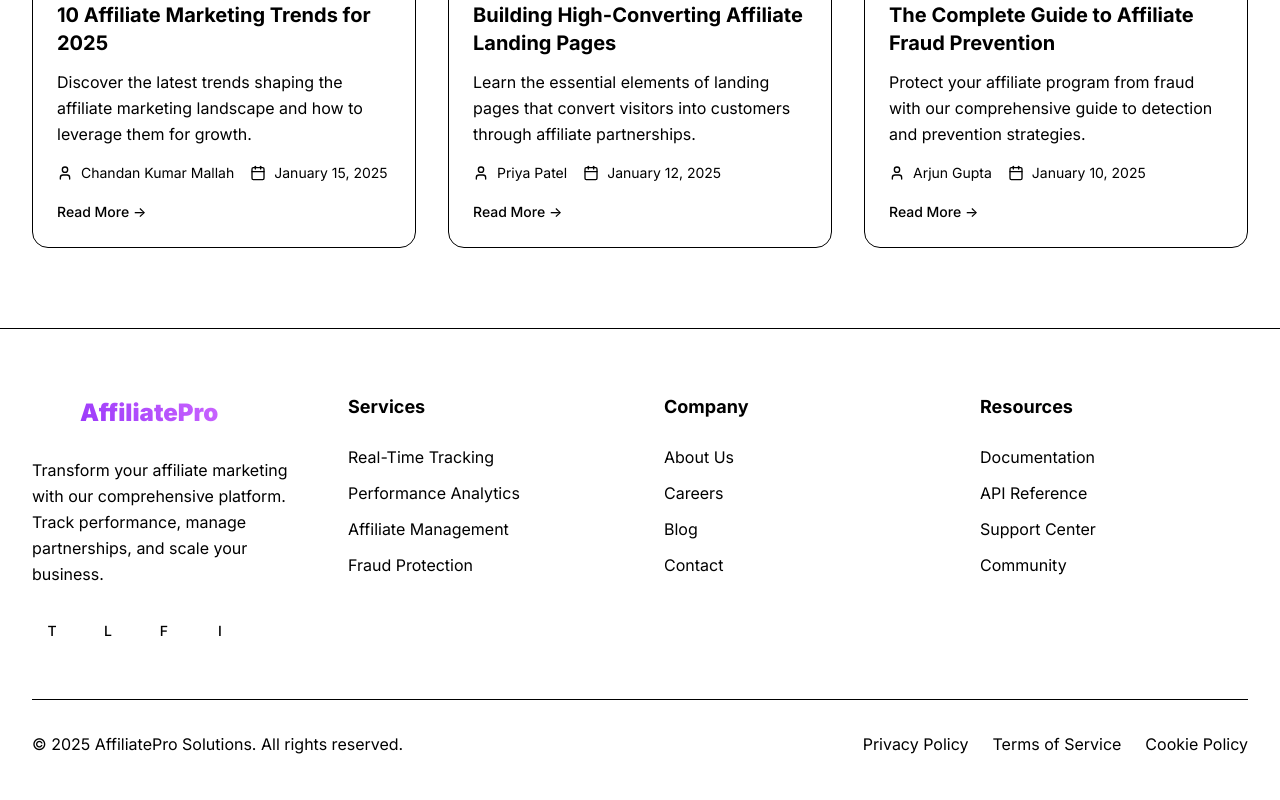
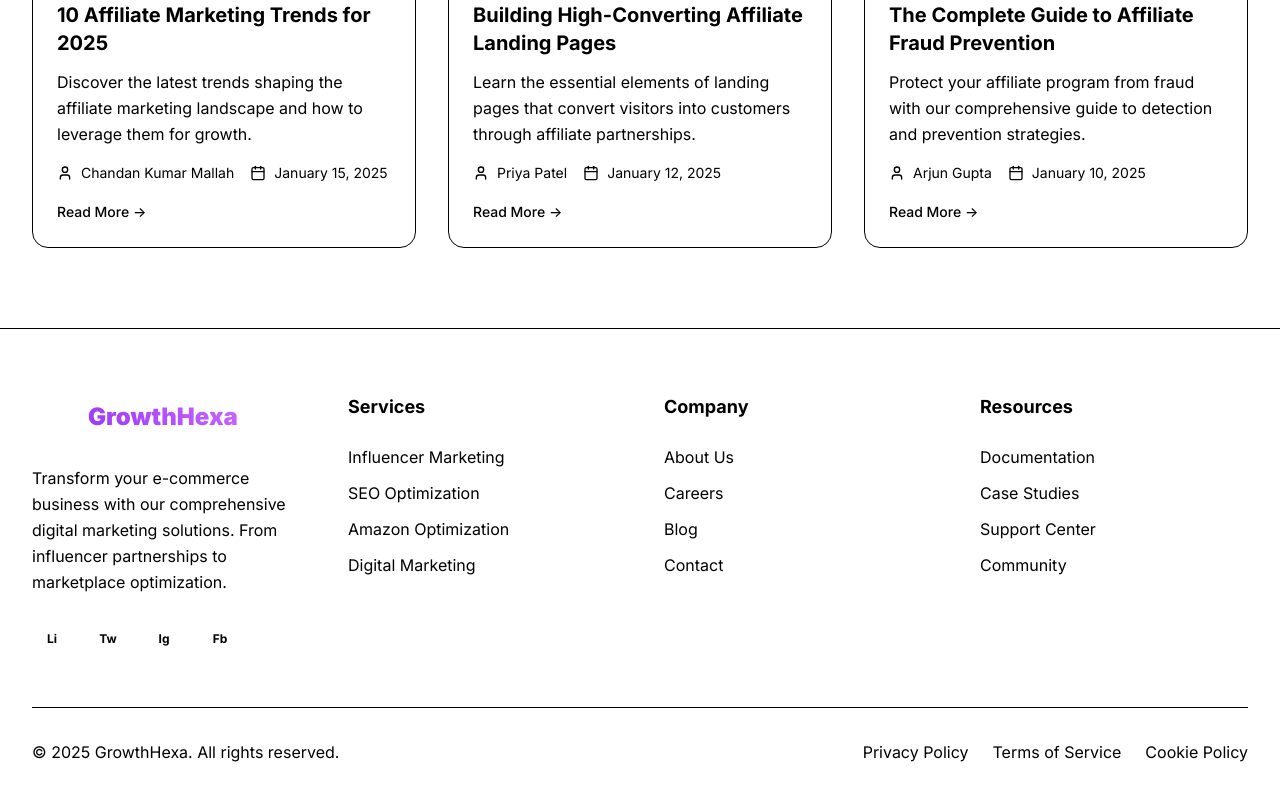
Before and after one commit to chetanmallah/afiliate_website, a React (Vite) app: page /blog in a window 1280 px wide. Shown: the part 657-1457 px from the top of the page. Built offline with nearby package versions, Linux system fonts and the light colour scheme.

Commit message:
Fix Navigation, Update Branding, and Improve Footer

```diff
--- a/index.html
+++ b/index.html
@@ -3,31 +3,31 @@
   <head>
     <meta charset="UTF-8" />
     <link rel="icon" type="image/png" href="/logo.png" />
-    <link rel="canonical" href="https://affiliatepro.com" />
+    <link rel="canonical" href="https://growthhexa.com" />
     <meta name="viewport" content="width=device-width, initial-scale=1.0" />
-    <title>AffiliatePro Solutions - Advanced Affiliate Marketing Platform</title>
-    <meta name="description" content="Transform your affiliate marketing with our comprehensive platform. Track performance, manage partnerships, and scale your affiliate business with enterprise-grade tools." />
-    <meta name="keywords" content="affiliate marketing platform, affiliate tracking, performance marketing, affiliate management, digital marketing tools" />
+    <title>GrowthHexa - E-commerce & Digital Marketing Growth Solutions</title>
+    <meta name="description" content="Transform your e-commerce business with our comprehensive digital marketing solutions. Influencer marketing, SEO optimization, Amazon listing management, and more." />
+    <meta name="keywords" content="e-commerce growth, digital marketing, influencer marketing, SEO optimization, Amazon listing, Flipkart management" />
     <meta name="robots" content="index, follow" />
-    <meta name="author" content="AffiliatePro Solutions" />
+    <meta name="author" content="GrowthHexa" />
 
     <!-- Open Graph / Facebook -->
     <meta property="og:type" content="website" />
-    <meta property="og:url" content="https://affiliatepro.com" />
-    <meta property="og:title" content="AffiliatePro Solutions - Advanced Affiliate Marketing Platform" />
-    <meta property="og:description" content="Transform your affiliate marketing with our comprehensive platform. Track performance, manage partnerships, and scale your affiliate business with enterprise-grade tools." />
+    <meta property="og:url" content="https://growthhexa.com" />
+    <meta property="og:title" content="GrowthHexa - E-commerce & Digital Marketing Growth Solutions" />
+    <meta property="og:description" content="Transform your e-commerce business with our comprehensive digital marketing solutions. Influencer marketing, SEO optimization, Amazon listing management, and more." />
     <meta property="og:image" content="/logo.png" />
-    <meta property="og:site_name" content="AffiliatePro Solutions" />
+    <meta property="og:site_name" content="GrowthHexa" />
 
     <!-- Twitter -->
     <meta property="twitter:card" content="summary_large_image" />
-    <meta property="twitter:url" content="https://affiliatepro.com" />
-    <meta property="twitter:title" content="AffiliatePro Solutions - Advanced Affiliate Marketing Platform" />
-    <meta property="twitter:description" content="Transform your affiliate marketing with our comprehensive platform. Track performance, manage partnerships, and scale your affiliate business with enterprise-grade tools." />
+    <meta property="twitter:url" content="https://growthhexa.com" />
+    <meta property="twitter:title" content="GrowthHexa - E-commerce & Digital Marketing Growth Solutions" />
+    <meta property="twitter:description" content="Transform your e-commerce business with our comprehensive digital marketing solutions. Influencer marketing, SEO optimization, Amazon listing management, and more." />
     <meta property="twitter:image" content="/logo.png" />
 
     <!-- Additional SEO -->
-    <meta name="theme-color" content="#3B82F6" />
+    <meta name="theme-color" content="#8B5CF6" />
     <link rel="preconnect" href="https://fonts.googleapis.com">
     <link rel="preconnect" href="https://fonts.gstatic.com" crossorigin>
     <link href="https://fonts.googleapis.com/css2?family=Inter:wght@300;400;500;600;700;800;900&display=swap" rel="stylesheet">
--- a/src/components/Footer.tsx
+++ b/src/components/Footer.tsx
@@ -4,33 +4,56 @@ export default function Footer() {
   const [, setLocation] = useLocation();
 
   const handleNavigation = (path: string) => {
-    setLocation(path);
-    window.scrollTo({ top: 0, behavior: 'smooth' });
+    if (path.startsWith('#')) {
+      // If we're not on home page, go to home first
+      if (window.location.pathname !== '/') {
+        setLocation('/');
+        setTimeout(() => {
+          const element = document.getElementById(path.substring(1));
+          if (element) {
+            element.scrollIntoView({ behavior: "smooth" });
+          }
+        }, 100);
+      } else {
+        const element = document.getElementById(path.substring(1));
+        if (element) {
+          element.scrollIntoView({ behavior: "smooth" });
+        }
+      }
+    } else {
+      setLocation(path);
+      window.scrollTo({ top: 0, behavior: 'smooth' });
+    }
   };
 
   return (
-    <footer className="bg-background border-t border-border py-16">
+    <footer className="bg-gradient-to-br from-primary/5 via-background to-accent/5 border-t border-border py-16">
       <div className="max-w-7xl mx-auto px-4 sm:px-6 lg:px-8">
         <div className="grid lg:grid-cols-4 gap-12">
           {/* Brand Section */}
           <div className="lg:col-span-1">
             <div className="flex items-center gap-2 mb-6">
-              <div className="w-10 h-10 bg-gradient-to-br from-primary to-accent rounded-xl flex items-center justify-center">
-                <span className="text-white font-bold text-lg">A</span>
+              <div className="w-12 h-12 bg-gradient-to-br from-primary to-accent rounded-xl flex items-center justify-center">
+                <span className="text-white font-bold text-xl">G</span>
               </div>
-              <span className="text-2xl font-black text-gradient">AffiliatePro</span>
+              <span className="text-2xl font-black text-gradient">GrowthHexa</span>
             </div>
             <p className="text-muted-foreground mb-6 leading-relaxed">
-              Transform your affiliate marketing with our comprehensive platform. Track performance, manage partnerships, and scale your business.
+              Transform your e-commerce business with our comprehensive digital marketing solutions. From influencer partnerships to marketplace optimization.
             </p>
             <div className="flex space-x-4">
-              {['Twitter', 'LinkedIn', 'Facebook', 'Instagram'].map((social) => (
+              {[
+                { name: 'LinkedIn', icon: 'Li', color: 'hover:bg-blue-600' },
+                { name: 'Twitter', icon: 'Tw', color: 'hover:bg-blue-400' },
+                { name: 'Instagram', icon: 'Ig', color: 'hover:bg-pink-600' },
+                { name: 'Facebook', icon: 'Fb', color: 'hover:bg-blue-700' }
+              ].map((social) => (
                 <a
-                  key={social}
+                  key={social.name}
                   href="#"
-                  className="w-10 h-10 bg-secondary/50 hover:bg-primary/20 rounded-lg flex items-center justify-center transition-colors duration-300"
+                  className={`w-10 h-10 bg-secondary/50 ${social.color} text-muted-foreground hover:text-white rounded-lg flex items-center justify-center transition-all duration-300 transform hover:scale-110`}
                 >
-                  <span className="text-sm font-medium">{social[0]}</span>
+                  <span className="text-xs font-bold">{social.icon}</span>
                 </a>
               ))}
             </div>
@@ -40,10 +63,10 @@ export default function Footer() {
           <div>
             <h4 className="font-bold text-lg mb-6">Services</h4>
             <ul className="space-y-3">
-              <li><button onClick={() => handleNavigation('/services/real-time-tracking')} className="text-muted-foreground hover:text-primary transition-colors text-left">Real-Time Tracking</button></li>
-              <li><button onClick={() => handleNavigation('/services/performance-analytics')} className="text-muted-foreground hover:text-primary transition-colors text-left">Performance Analytics</button></li>
-              <li><button onClick={() => handleNavigation('/services/affiliate-management')} className="text-muted-foreground hover:text-primary transition-colors text-left">Affiliate Management</button></li>
-              <li><button onClick={() => handleNavigation('/services/fraud-protection')} className="text-muted-foreground hover:text-primary transition-colors text-left">Fraud Protection</button></li>
+              <li><button onClick={() => handleNavigation('/services/influencer-marketing')} className="text-muted-foreground hover:text-primary transition-colors text-left">Influencer Marketing</button></li>
+              <li><button onClick={() => handleNavigation('/services/seo-optimization')} className="text-muted-foreground hover:text-primary transition-colors text-left">SEO Optimization</button></li>
+              <li><button onClick={() => handleNavigation('/services/amazon-listing-optimization')} className="text-muted-foreground hover:text-primary transition-colors text-left">Amazon Optimization</button></li>
+              <li><button onClick={() => handleNavigation('/services/digital-marketing-growth')} className="text-muted-foreground hover:text-primary transition-colors text-left">Digital Marketing</button></li>
             </ul>
           </div>
 
@@ -51,10 +74,10 @@ export default function Footer() {
           <div>
             <h4 className="font-bold text-lg mb-6">Company</h4>
             <ul className="space-y-3">
-              <li><button onClick={() => handleNavigation('/about')} className="text-muted-foreground hover:text-primary transition-colors text-left">About Us</button></li>
-              <li><button onClick={() => handleNavigation('/contact')} className="text-muted-foreground hover:text-primary transition-colors text-left">Careers</button></li>
+              <li><button onClick={() => handleNavigation('#about')} className="text-muted-foreground hover:text-primary transition-colors text-left">About Us</button></li>
+              <li><button onClick={() => handleNavigation('#contact')} className="text-muted-foreground hover:text-primary transition-colors text-left">Careers</button></li>
               <li><button onClick={() => handleNavigation('/blog')} className="text-muted-foreground hover:text-primary transition-colors text-left">Blog</button></li>
-              <li><button onClick={() => handleNavigation('/contact')} className="text-muted-foreground hover:text-primary transition-colors text-left">Contact</button></li>
+              <li><button onClick={() => handleNavigation('#contact')} className="text-muted-foreground hover:text-primary transition-colors text-left">Contact</button></li>
             </ul>
           </div>
 
@@ -63,8 +86,8 @@ export default function Footer() {
             <h4 className="font-bold text-lg mb-6">Resources</h4>
             <ul className="space-y-3">
               <li><button onClick={() => handleNavigation('/blog')} className="text-muted-foreground hover:text-primary transition-colors text-left">Documentation</button></li>
-              <li><button onClick={() => handleNavigation('/contact')} className="text-muted-foreground hover:text-primary transition-colors text-left">API Reference</button></li>
-              <li><button onClick={() => handleNavigation('/contact')} className="text-muted-foreground hover:text-primary transition-colors text-left">Support Center</button></li>
+              <li><button onClick={() => handleNavigation('#contact')} className="text-muted-foreground hover:text-primary transition-colors text-left">Case Studies</button></li>
+              <li><button onClick={() => handleNavigation('#contact')} className="text-muted-foreground hover:text-primary transition-colors text-left">Support Center</button></li>
               <li><button onClick={() => handleNavigation('/blog')} className="text-muted-foreground hover:text-primary transition-colors text-left">Community</button></li>
             </ul>
           </div>
@@ -74,12 +97,12 @@ export default function Footer() {
         <div className="border-t border-border mt-12 pt-8">
           <div className="flex flex-col md:flex-row justify-between items-center gap-4">
             <p className="text-muted-foreground">
-              &copy; 2025 AffiliatePro Solutions. All rights reserved.
+              &copy; 2025 GrowthHexa. All rights reserved.
             </p>
             <div className="flex gap-6">
               <button onClick={() => handleNavigation('/privacy-policy')} className="text-muted-foreground hover:text-primary transition-colors">Privacy Policy</button>
               <button onClick={() => handleNavigation('/terms-of-service')} className="text-muted-foreground hover:text-primary transition-colors">Terms of Service</button>
-              <button onClick={() => handleNavigation('/privacy-policy')} className="text-muted-foreground hover:text-primary transition-colors">Cookie Policy</button>
+              <button onClick={() => handleNavigation('#contact')} className="text-muted-foreground hover:text-primary transition-colors">Cookie Policy</button>
             </div>
           </div>
         </div>
--- a/src/components/contact-section.tsx
+++ b/src/components/contact-section.tsx
@@ -488,7 +488,7 @@ export default function ContactSection() {
                   </div>
                   <div>
                     <h4 className="font-semibold mb-1 text-foreground">Email</h4>
-                    <p className="text-muted-foreground">info@growthexa.com</p>
+                    <p className="text-muted-foreground">info@growthhexa.com</p>
                   </div>
                 </div>
               </div>
--- a/src/components/hero-section.tsx
+++ b/src/components/hero-section.tsx
@@ -39,7 +39,7 @@ export default function HeroSection() {
           </div>
 
           <h1 className="text-3xl sm:text-4xl md:text-6xl lg:text-7xl font-black mb-4 md:mb-6 leading-tight">
-            <span className="block text-foreground">Your E-commerce &</span>
+            <span className="block text-foreground">Your E-commerce &amp;</span>
             <span className="block text-gradient animate-gradient-x">Digital Marketing</span>
             <span className="block text-foreground">Growth Partner</span>
           </h1>
--- a/src/pages/CaseStudyDetail.tsx
+++ b/src/pages/CaseStudyDetail.tsx
@@ -318,7 +318,7 @@ export default function CaseStudyDetail() {
               <Button
                 variant="ghost"
                 onClick={() => window.location.href = "/"}
-                className="mb-6 hover:bg-primary/10"
+                className="mb-6 hover:bg-primary/20 text-primary border-primary/20"
               >
                 <ArrowLeft className="w-4 h-4 mr-2" />
                 Back to Case Studies
--- a/src/pages/ServiceDetail.tsx
+++ b/src/pages/ServiceDetail.tsx
@@ -317,12 +317,12 @@ export default function ServiceDetail() {
         <Header />
 
         {/* Hero Section */}
-        <section className="pt-24 pb-12 bg-gradient-to-br from-primary/5 via-background to-accent/5">
+        <section className="pt-24 pb-12 bg-gradient-to-br from-primary/10 via-background to-accent/10">
           <div className="container mx-auto px-4">
             <Button
               variant="ghost"
               onClick={() => window.location.href = "/"}
-              className="mb-6 hover:bg-primary/10"
+              className="mb-6 hover:bg-primary/20 text-primary border-primary/20"
             >
               <ArrowLeft className="w-4 h-4 mr-2" />
               Back to Services
@@ -340,7 +340,7 @@ export default function ServiceDetail() {
                   <Button size="lg" className="bg-primary hover:bg-primary/90">
                     Get Started - {service.pricing}
                   </Button>
-                  <Button variant="outline" size="lg">
+                  <Button variant="outline" size="lg" className="border-primary text-primary hover:bg-primary/10">
                     Schedule Demo
                   </Button>
                 </div>
```
Also changed, not shown: src/components/Header.tsx (+44 -17 lines).
